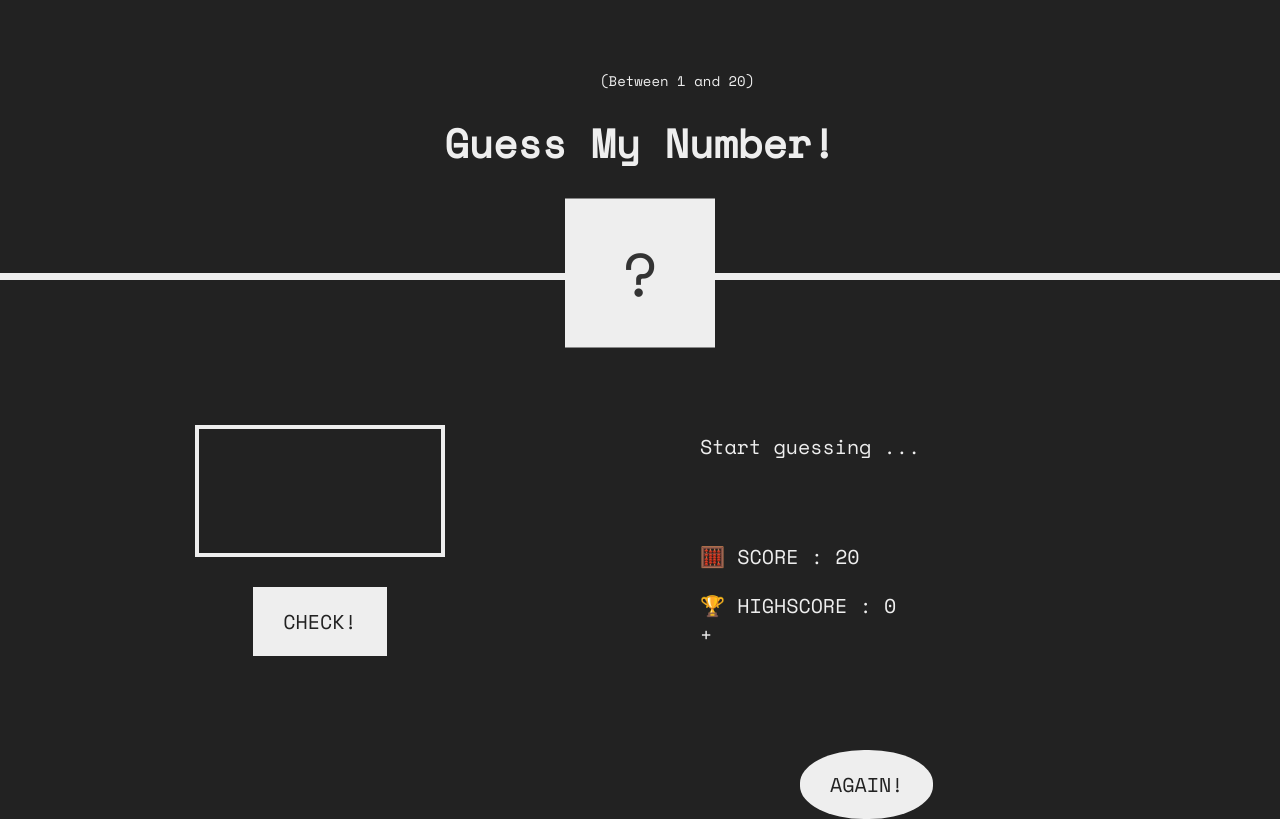
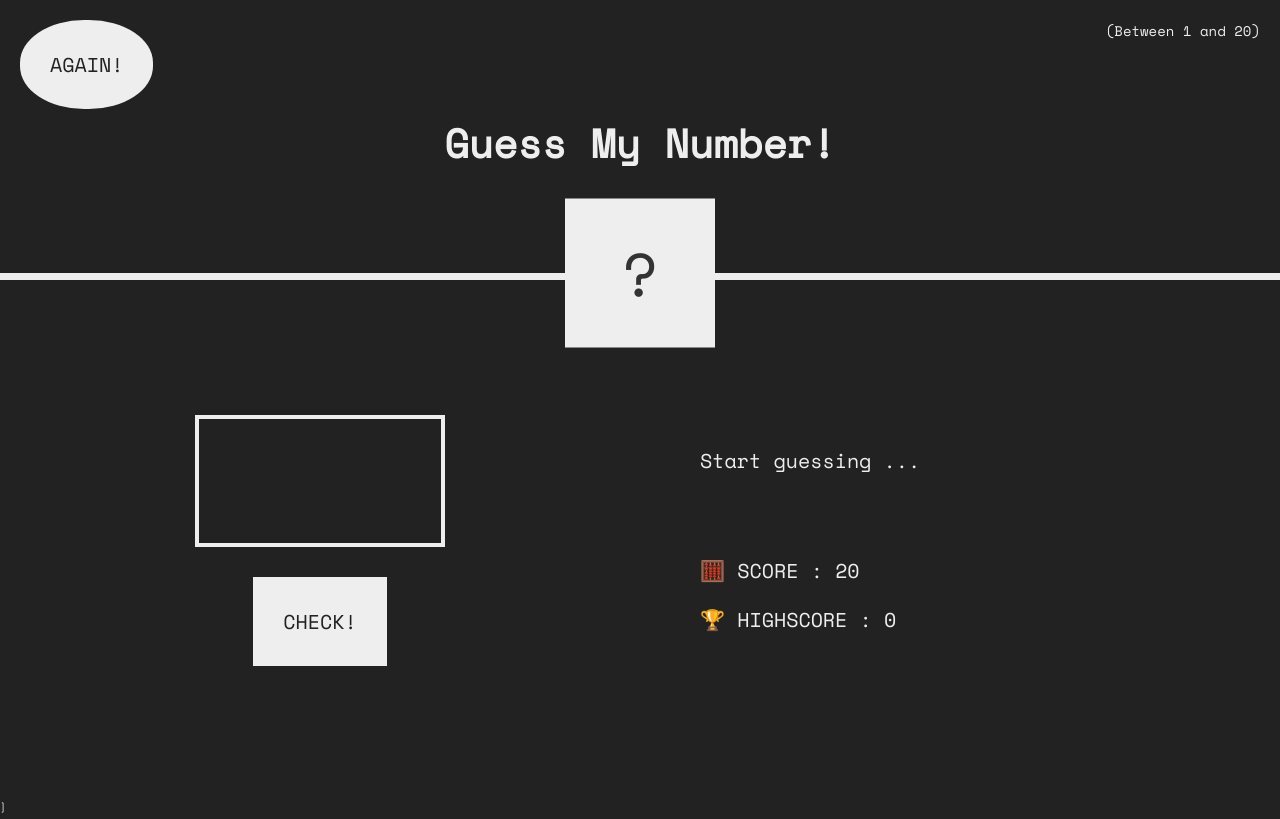
Before and after one commit to AnastasiaTkachenko/GameGuessMyNumber, a plain HTML site: page index.html in a window 1280 px wide. Both pictures are taken after a click on the button "AGAIN!". Drawn offline with nearby package versions, Linux system fonts and the light colour scheme.

Commit message:
Guess my number

```diff
--- a/index.html
+++ b/index.html
@@ -27,9 +27,9 @@
          <span class="score">20</span> </p>
          <p class="label-highscore">
             🏆 HIGHSCORE : <span class="highscore">0</span>
-         </p>+
+         </p>
       </section>
    </main>
 <script src="script.js"></script>
 </body>
-</html>
+</html>]
--- a/script.js
+++ b/script.js
@@ -17,25 +17,33 @@ const displayBody = function(body) {
    document.querySelector('body').style.backgroundColor = body;
 }
 
+const displayHighscore = function(highscore) {
+   document.querySelector ('.highscore').textContent = highscore;
+}
+
+const displayNumber = function(number) {
+   document.querySelector ('.number').textContent = number;
+}
+
 document.querySelector('.check').addEventListener('click', function() {
    const guess = Number(document.querySelector('.guess').value);
  console.log(guess, typeof guess);
 
- // WHEN THERE IS NO INPUT
+// WHEN THERE IS NO INPUT
 if (!guess) {
    displayMessage(' ❌ No Number!');
 
-   // WHEN THE NUMBER IS CORRECT
+// WHEN THE NUMBER IS CORRECT
  } else if (guess === secretNumber) {
    displayMessage('✨ Correct Number!');
-   document.querySelector ('.number') .textContent = secretNumber;
    displayBody('#00c853');
+   displayNumber(secretNumber);
    document.querySelector('.number').style.width = '30rem';
 
 
 if (score > highscore) {
    highscore = score;
-   document.querySelector('.highscore').textContent = highscore;
+   displayHighscore(highscore);
 }
 
 // WHEN THE GUESS IS DIFFERENT FROM THE SECRET NUMBER (IT MEANS IT CAN BE TOO HIGH OR TOO LOW )
@@ -45,21 +53,21 @@ if (score > highscore) {
    score --;  // score = score -1
   displayScore(score);
 } else {
-   displayMessage(' 💥 You lost the game!');
-  displayScore(0);
+   displayMessage('💥 You lost the game!');
+   displayScore(0);
  }
  });
 
  document.querySelector('.again').addEventListener('click', function () {
    score = 20;
    secretNumber = Math.trunc(Math.random()*20)+1;
+   document.querySelector('.guess').value = '';
+   document.querySelector('.number').style.width = '15rem';
+   displayNumber('?');
+   displayMessage('Start guessing ...');
+   displayScore(score);
    displayBody('#222');
-   document.querySelector('.number').style.width = '15rem';
-   document.querySelector('.number').textContent = '?';
-   displayMessage('Start guessing ... ');
-   displayScore(score);
-   document.querySelector('.guess').value = '';
-   document.querySelector ('.highscore').textContent = 0;
+   displayHighscore(0);
 
-   console.log(body,number,message,score, guess, highscore);
+ console.log(body,number,message,score, guess, highscore);
 })
--- a/style.css
+++ b/style.css
@@ -72,16 +72,16 @@ html {
  .between {
    font-size: 1.4rem;
    position: absolute;
-   top: 7rem;
+   top: 2rem;
    right: 2rem;
-   left: 60rem;
+
  }
 
 
  .again {
    position:absolute ;
-   top: 75rem;
-   left: 80rem;
+   top: 2rem;
+   left: 2rem;
    border-radius: 48%;
  }
 
@@ -100,12 +100,12 @@ html {
  }
 
  .btn {
-   border: none;
+   border:none;
    background-color: #eee;
    color: #222;
    font-size: 2rem;
    font-family: inherit;
-   padding: 2rem 3rem;
+   padding: 3rem 3rem;
    cursor: pointer;
  }
 
```
